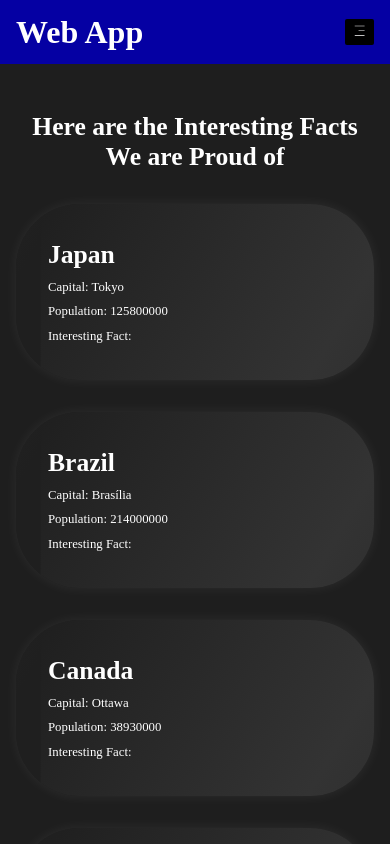
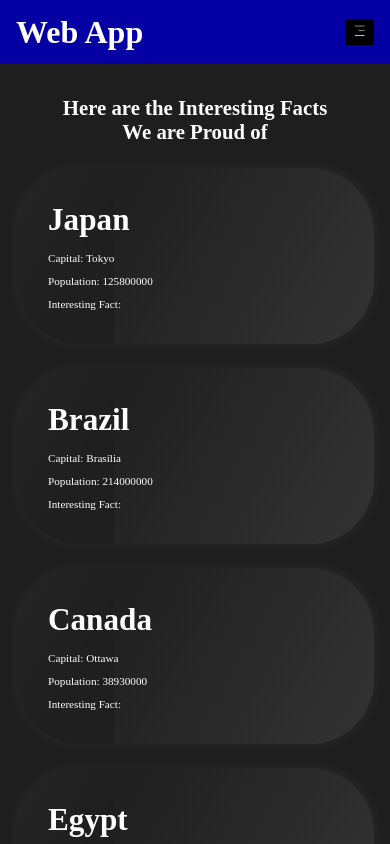
Before and after one commit to Nitesh47kumars/Country, a React (Vite) app: page /about in a window 390 px wide. Shown: the top 844 px of the page. Built offline with nearby package versions, Linux system fonts and the light colour scheme.

Commit message:
Make About Page Fully Responsive With Clamp()

```diff
--- a/src/About/About.css
+++ b/src/About/About.css
@@ -2,13 +2,15 @@
   display: flex;
   flex-direction: column;
   align-items: center;
-  padding: 1rem;
+  padding: 0 1rem;
+  margin: clamp(2rem, 4vw, 2.5rem) 0;
+
 }
 
 .about-container > h1 {
   text-align: center;
-  margin: 2rem 0;
-  font-size: 2.2rem;
+  font-size: clamp(1.3rem, 4vw, 2.2rem);
+  margin-bottom: 1.5rem;
   font-weight: 900;
   color: #fff;
 }
@@ -17,7 +19,15 @@
   max-width: 80rem;
   display: grid;
   grid-template-columns: repeat(3, 1fr);
-  gap: 2rem;
+  gap: clamp(1.5rem, 2vw, 2rem);
+}
+
+.about-card h1{
+  margin-bottom: 0.2rem;
+  font-size: clamp(1.6rem, 8vw, 2.4rem);
+}
+.about-card p{
+  font-size: clamp(0.7rem, 2vw, 1rem);
 }
 
 .about-card {
@@ -25,9 +35,9 @@
   flex-direction: column;
   justify-content: center;
   align-items: flex-start;
-  padding-left: 2rem;
-  gap: 0.6rem;
-  height: 13rem;
+  padding-left: clamp(2rem, 2.5vw, 3rem);
+  gap: 0.7rem;
+  height: clamp(11rem, 20vw, 13rem);
   border-radius: 4rem;
   width: 100%;
   list-style: none;
@@ -73,33 +83,11 @@
 @media screen and (max-width: 992px) {
   .about-container ul {
     grid-template-columns: repeat(2,1fr);
-    margin-bottom: 2rem;
-  }
-
-  .about-card {
-    width: 100%;
-  }
-
-  .about-card h1 {
-    font-size: 1.8rem;
-  }
-
-  .about-card p {
-    max-width: 100%;
-    font-size: 0.8rem;
   }
 }
 
 @media  screen and (max-width:575px) {
-  .about-container h1{
-    font-size: 1.6rem;
-  }
   .about-container ul {
     grid-template-columns: repeat(1, 1fr);
-    margin-bottom: 2rem;
-  }
-  .about-card {
-    max-width: 100%;
-    height: 11rem;
   }
 }
```
